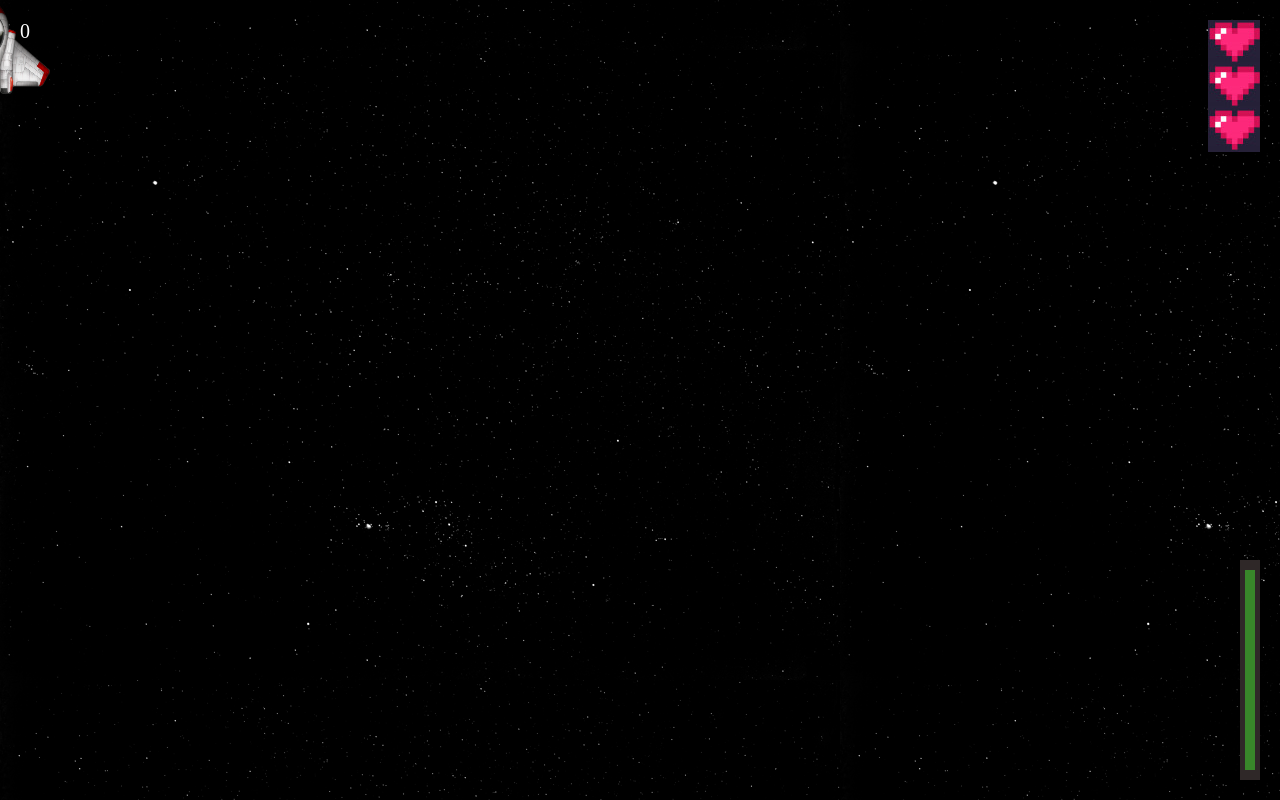
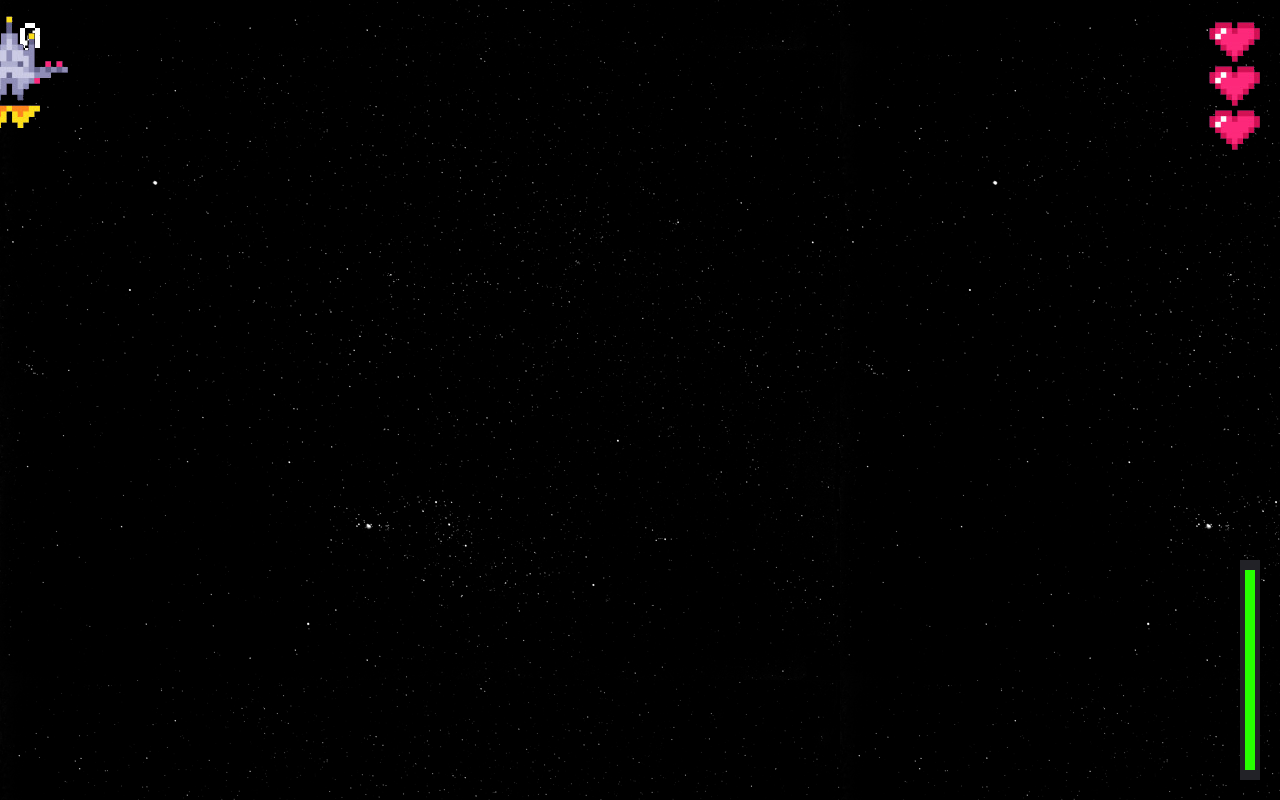
Before and after one commit to harddownloader/react-game, a React app in the folder client/: page / in a window 1280 px wide. Built offline with nearby package versions, Linux system fonts and the light colour scheme.

Commit message:
add font && add sprite with empty bg && change color life && change img ship

```diff
--- a/client/src/App.js
+++ b/client/src/App.js
@@ -43,7 +43,7 @@ function App() {
   const [bullets, setBullets] = useState([])
 
   // добавляем новый выстрел в список выстрелов
-  const addBulletToList = () => {
+  const didMountNewBullet = () => {
     setBullets([
       ...bullets,
       {
@@ -53,6 +53,14 @@ function App() {
       }
     ]);
   };
+
+  // удалем выстрел если он скрылся за экран
+  const unmountChildBullet = (idComponent) => {
+    const bulletsTmp = bullets
+    bulletsTmp.splice(idComponent, 1)
+    console.log('bulletsTmp', bulletsTmp)
+    setBullets(bulletsTmp)
+  }
 
   useEffect(() => {
     // console.log('componentDidMounted');
@@ -68,28 +76,20 @@ function App() {
     }
   });
 
+  // когда произошло событие движения миши
   const mouseMoveHandler = (event) => {
     setPosX(event.clientX)
     setPosY(event.clientY)
   }
 
+  // когда произошел клик
   const mouseDownHandler = (event) => {
     console.log('mouseDownHandler')
     setPosBulletX(event.clientX)
     setPosBulletY(event.clientY)
-    addBulletToList()
+    // создаем выстрел
+    didMountNewBullet()
   }
-
-
-  // const authContext = useMemo(
-  //   () => ({
-  //     getShipRect: () => {
-  //       console.log('shipRect in memo', shipRect)
-  //       return shipRect;
-  //     },
-  //   }),
-  //   [shipRect]
-  // );
 
   return (
     <AppContext.Provider value={{
@@ -108,7 +108,7 @@ function App() {
       <Score />
       <Spaceship/>
       {bullets.map(item => (
-        <Bullet key={item.id} x={item.x} y={item.y}/>
+        <Bullet key={item.id} idComponent={item.id} x={item.x} y={item.y} unmountMe={unmountChildBullet} />
       ))}
       <LifeBar />
     </AppContext.Provider>
--- a/client/src/App.scss
+++ b/client/src/App.scss
@@ -1,6 +1,6 @@
 // $spaceBg: 'assets/images/space_bg1.jpeg';
 
-$sprite: 'assets/images/sprite.jpg';
+$sprite: 'assets/images/sprite.png';
 $space_bg: 'assets/images/space-bg.jpg';
 $enemy: 'assets/images/enemy.png';
 
@@ -10,7 +10,9 @@ $planet2: 'assets/images/planet2.png';
 $planet3: 'assets/images/planet3.png';
 
 $asteroid1: 'assets/images/asteroid1.png';
-$space_ship: 'assets/images/spaceship3.png';
+// $space_ship: 'assets/images/spaceship3.png';
+
+$font_url: 'assets/fonts/Minecraft/Minecraft.ttf';
 
 // html,2121
 // body {
@@ -38,6 +40,11 @@ $space_ship: 'assets/images/spaceship3.png';
 //   height: 100%;
 //   background-image: url($spaceBg);
 // }
+
+@font-face {
+  font-family: "Minecraft";
+  src: url($font_url) format("truetype");
+}
 
 * {
 	margin:0;
@@ -81,7 +88,8 @@ body {
 	top: 20px;
 	left: 20px;
 	color: #fff;
-	font-size: 20px;
+	font-family: "Minecraft";
+	font-size: 40px;
 }
 
 // жизни
@@ -106,7 +114,7 @@ body {
 	right: 20px;
 	width: 20px;
 	height: 220px;
-	background: #2f2828;
+	background: #222227;
 }
 
 .life-bar {
@@ -124,20 +132,20 @@ body {
 	width: 100%;
 	right: 0;
 	bottom:0;
-	background: #38862a;
+	background: #27ff00;
 }
 // /здоровье
 
 // карабль
 #ship {
 	position: absolute;
-	width: 100px;
-	height: 100px;
+	width: 120px;
+	height: 128px;
 	top: 70%;
 	left: 50%;
 	margin-left: -50px;
-	background: url($space_ship) no-repeat 50% 50%;
-	background-size: contain;
+	background: url($sprite) 180px 157px;
+	// background-size: contain;
 	z-index: 1000;
 }
 
--- a/client/src/components/Bullet.js
+++ b/client/src/components/Bullet.js
@@ -1,6 +1,6 @@
 import React, { useRef, useState, useEffect, useContext, useMemo, useCallback } from 'react';
 
-import {AppContext} from '../App';
+// import {AppContext} from '../App';
 
 function useInterval(callback, delay) {
   const savedCallback = useRef();
@@ -23,6 +23,7 @@ function Bullet(props) {
   // const {BulletY, BulletX} = useContext(AppContext);
   const BulletY = props.y;
   const BulletX = props.x;
+  const idComponent = props.idComponent;
 
   // const timoutId = setTimeout(()=> {
   //   setPosBullet({
@@ -39,7 +40,7 @@ function Bullet(props) {
   // координаты выстрела
   const [posBulletX, setPosBulletX] = useState(BulletX);
   const [posBulletY, setPosBulletY] = useState(BulletY);
-  const [flag, setFlag] = useState(0);
+  // const [flag, setFlag] = useState(0);
 
   const onBulletChangedX = useCallback((newValue) => setPosBulletX(newValue), []);
   const onBulletChangedY = useCallback((newValue) => setPosBulletY(newValue), []);
@@ -67,6 +68,10 @@ function Bullet(props) {
     // setFlag(flag + 1);
     // console.log('flag', flag);
 
+    // если выстрел ушел за горизонт - удаляем его
+    if(posBulletY < 0) {
+      props.unmountMe(idComponent)
+    }
 
     setPosBulletY(posBulletY - 5);
     console.log('posBulletY', posBulletY);
@@ -77,7 +82,7 @@ function Bullet(props) {
 
   return (
     <>
-      <div className="bullet" style={{top: posBulletY + 'px', left: posBulletX + 'px'}}></div>
+      <div className="bullet" id={idComponent + 'BulletNo'} style={{top: posBulletY + 'px', left: posBulletX + 'px'}}></div>
     </>
   );
 }
--- a/client/webpack.config.js
+++ b/client/webpack.config.js
@@ -39,7 +39,7 @@ module.exports = {
         ]
       },
       {
-        test: /\.(png|svg|jpg|jpeg|gif)$/i,
+        test: /\.(png|svg|jpg|jpeg|gif|eot|ttf|woff|woff2)$/i,
         use: ['file-loader'],
         include: path.join(__dirname, 'src/assets/')
       },
```
Also changed, not shown: client/src/assets/fonts/Minecraft/Minecraft.ttf (added), client/src/assets/images/sprite.png (added).
